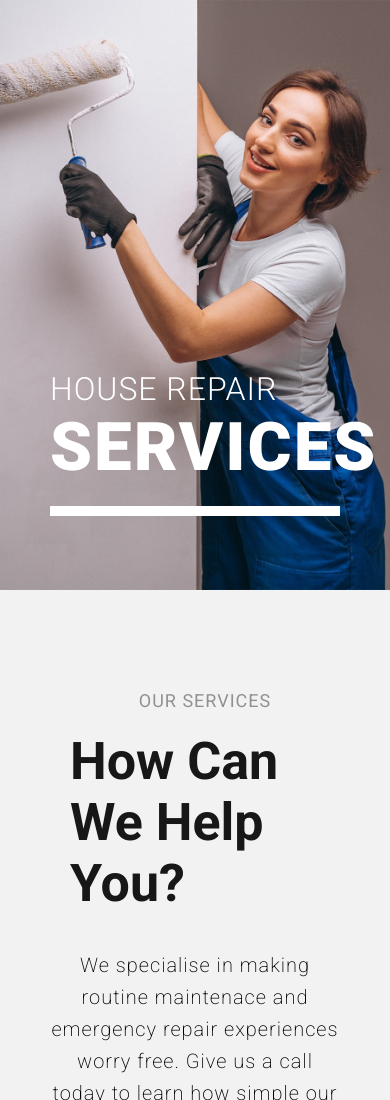
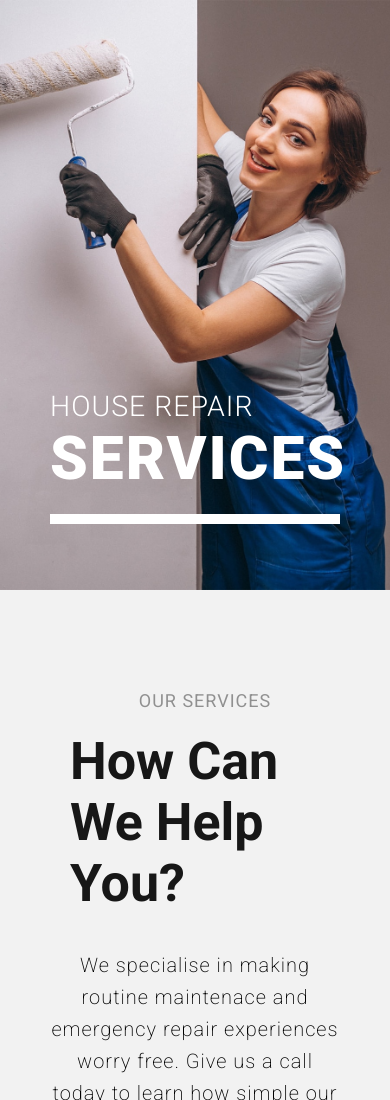
Before and after one commit to Bitee-cd/task7, a plain HTML site: page index.html in a window 390 px wide. Shown: the top 1100 px of the page. Drawn offline with Linux system fonts and the light colour scheme.

Commit message:
Update style.css

```diff
--- a/style.css
+++ b/style.css
@@ -617,7 +617,7 @@ body {
     display: none;
   }
   .houseRepair .fullBox {
-    top: 320px;
+    top: 340px;
     position: relative;
     padding: 50px;
   }
@@ -626,12 +626,12 @@ body {
     padding: 0;
   }
   .houseRepair .fullBox .contentBox .title h1 {
-    font-size: 2rem;
+    font-size: 1.78rem;
     letter-spacing: 1px;
     font-weight: 300;
   }
   .houseRepair .fullBox .contentBox .title h1 span {
-    font-size: 4.2rem;
+    font-size: 3.78rem;
     font-weight: 900;
     letter-spacing: 2px;
   }
```
